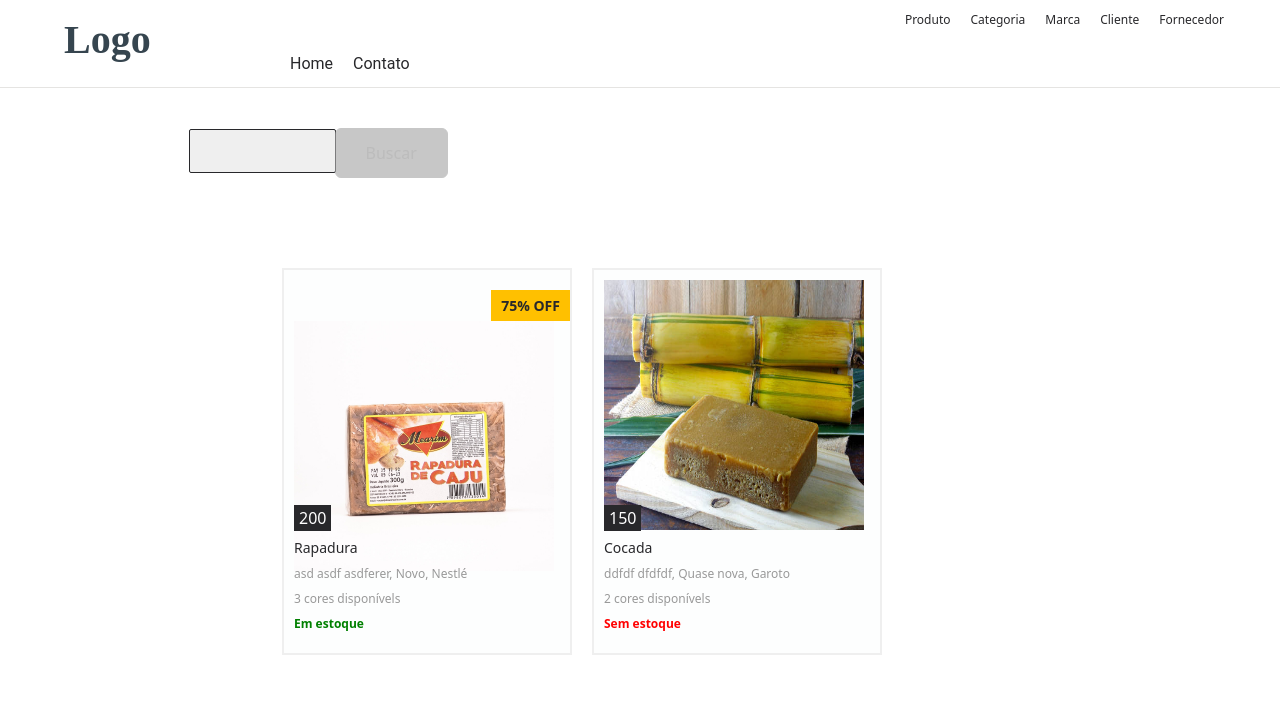
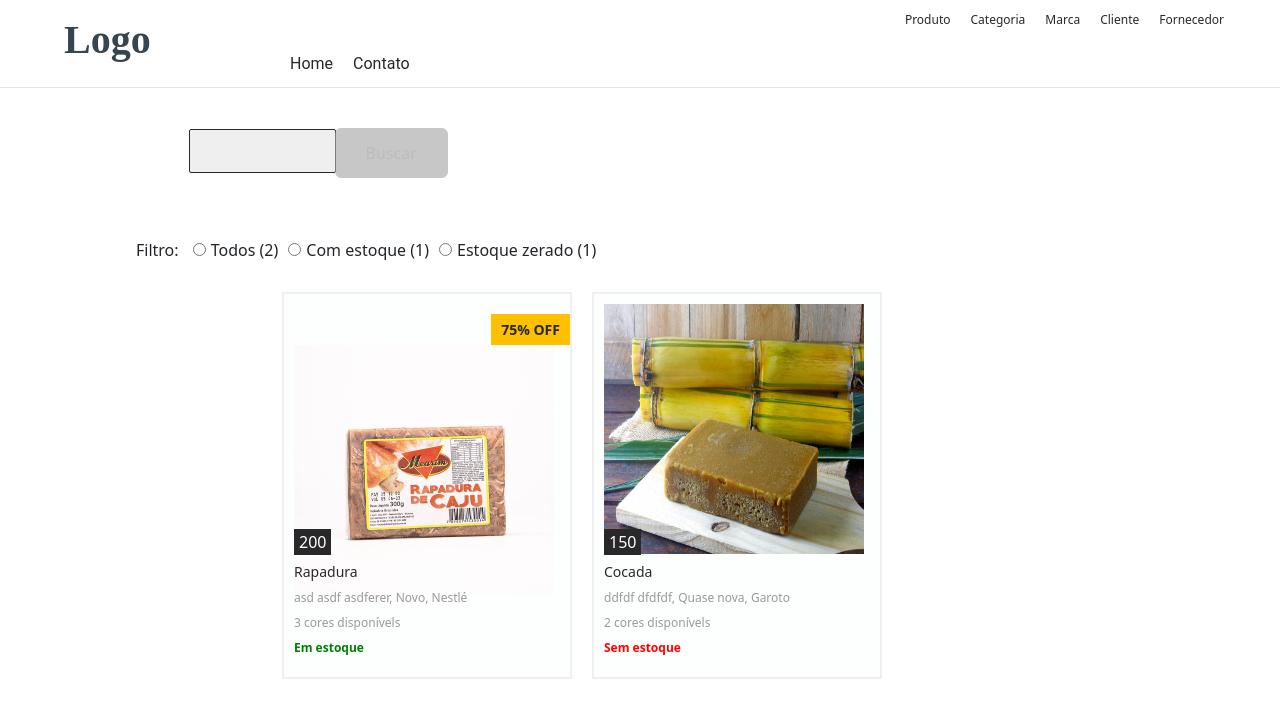
Before and after one commit to implementacaoteste/Agular, an Angular app in the folder mercearia/: page / in a window 1280 px wide. Shown: the top 718 px of the page. Built offline with nearby package versions, Linux system fonts and the light colour scheme.

Commit message:
Utilizando input radio, contando e faendo filtros em uma lista de objetos

```diff
--- /dev/null
+++ b/mercearia/src/app/container/produto-list/filtro/filtro.component.css
@@ -0,0 +1,8 @@
+.filtro_container{
+    margin: 10px 0px;
+    padding: 0px 20vh;
+}
+input[type=radio]{
+    margin-left: 10px;
+    margin-right: 5px;
+}
--- /dev/null
+++ b/mercearia/src/app/container/produto-list/filtro/filtro.component.html
@@ -0,0 +1,12 @@
+<div class="filtro-container">
+    <span>Filtro: </span>
+
+    <input type="radio" name="filtro" value="Todos">
+    <span>{{'Todos ('+todos+')'}}</span>
+
+    <input type="radio" name="filtro" value="true">
+    <span>{{'Com estoque ('+comEstoque+')'}}</span>
+
+    <input type="radio" name="filtro" value="false">
+    <span>{{'Estoque zerado ('+semEstoque+')'}}</span>
+</div>
--- /dev/null
+++ b/mercearia/src/app/container/produto-list/filtro/filtro.component.ts
@@ -0,0 +1,19 @@
+import { Component, Input } from '@angular/core';
+
+@Component({
+  selector: 'app-filtro',
+  standalone: true,
+  imports: [],
+  templateUrl: './filtro.component.html',
+  styleUrl: './filtro.component.css'
+})
+export class FiltroComponent {
+  @Input()
+  todos: number = 0;
+
+  @Input()
+  comEstoque: number = 0;
+
+  @Input()
+  semEstoque: number = 0;
+}
--- a/mercearia/src/app/container/produto-list/produto-list.component.html
+++ b/mercearia/src/app/container/produto-list/produto-list.component.html
@@ -1,3 +1,4 @@
+<app-filtro [todos]="totalProdutos" [comEstoque]="totalComEstoque" [semEstoque]="totalSemEstoque"></app-filtro>
 <div class="mercearia--product--container">
     <app-produto *ngFor="let prod of produtoList" [produto]="prod"></app-produto>
 </div>
--- a/mercearia/src/app/container/produto-list/produto-list.component.ts
+++ b/mercearia/src/app/container/produto-list/produto-list.component.ts
@@ -1,11 +1,12 @@
 import { CommonModule } from '@angular/common';
 import { Component } from '@angular/core';
 import { ProdutoComponent } from './produto/produto.component';
+import { FiltroComponent } from './filtro/filtro.component';
 
 @Component({
   selector: 'produto-list',
   standalone: true,
-  imports: [CommonModule, ProdutoComponent],
+  imports: [CommonModule, ProdutoComponent, FiltroComponent],
   templateUrl: './produto-list.component.html',
   styleUrl: './produto-list.component.css'
 })
@@ -35,5 +36,9 @@ export class ProdutoListComponent {
       imagemURL: "assets/images/rapadura2.jpg",
       cores: ['azul', 'vermelha']
     }
-  ]
+  ];
+
+  totalProdutos = this.produtoList.length;
+  totalComEstoque = this.produtoList.filter(p => p.estoque > 0).length;
+  totalSemEstoque = this.produtoList.filter(p => p.estoque === 0).length;
 }
```
